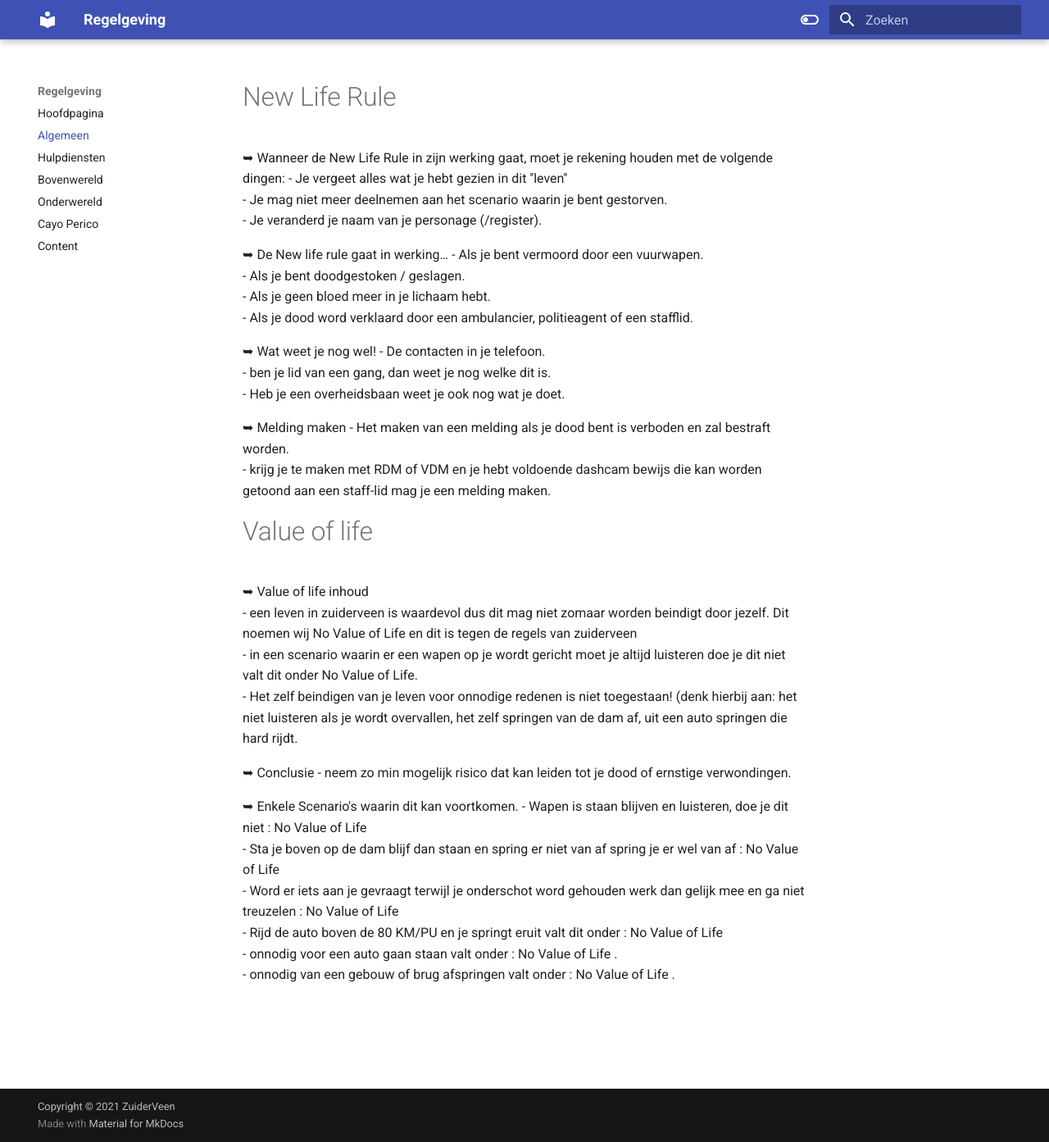
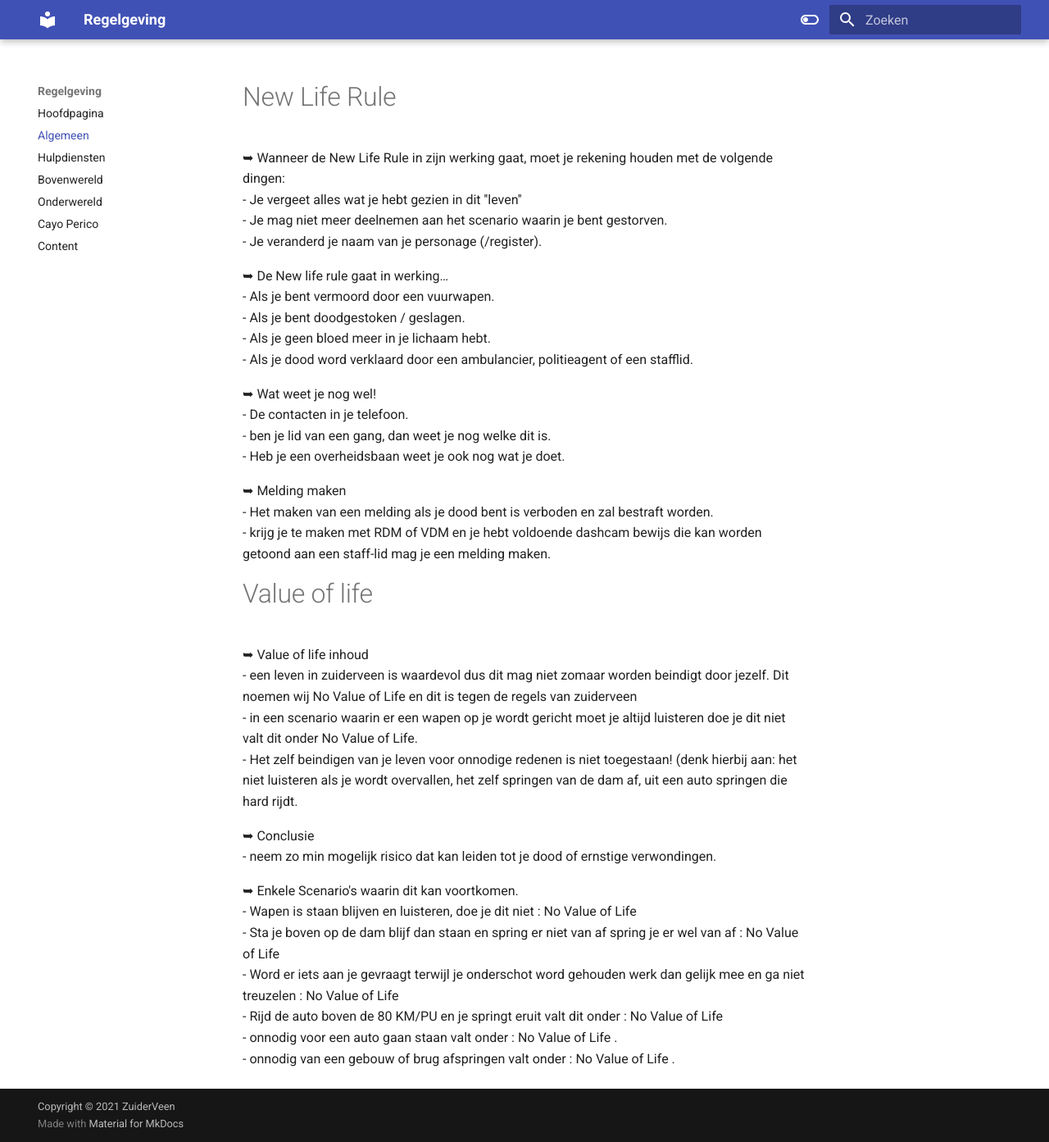
Before and after one commit to CappaWappa/Regels, an MkDocs documentation site: the page built from docs/algemeen.md, in a window 1280 px wide and 1393 px high. Shown: the whole window at 82% size. Built offline with MkDocs 1.6.1 and Material for MkDocs 9.7.7, drawn with Linux system fonts in a browser that asks for light colours; comment, search, counter and statistics services are not loaded.

```diff
--- a/docs/algemeen.md
+++ b/docs/algemeen.md
@@ -1,35 +1,35 @@
 # New Life Rule
-➥ Wanneer de New Life Rule in zijn werking gaat, moet je rekening houden met de volgende dingen:
+➥ Wanneer de New Life Rule in zijn werking gaat, moet je rekening houden met de volgende dingen:<br>
    - Je vergeet alles wat je hebt gezien in dit ''leven''</br>
    - Je mag niet meer deelnemen aan het scenario waarin je bent gestorven.</br>
    - Je veranderd je naam van je personage (/register).</br>
 
-➥  De New life rule gaat in werking…
+➥  De New life rule gaat in werking…<br>
    - Als je bent vermoord door een vuurwapen.</b></br>
    - Als je bent doodgestoken / geslagen.</b></br>
    - Als je geen bloed meer in je lichaam hebt.</b></br>
    - Als je dood word verklaard door een ambulancier, politieagent of een stafflid.</br>
 
-➥ Wat weet je nog wel! </b>
+➥ Wat weet je nog wel! <br>
    - De contacten in je telefoon.</br>
    - ben je lid van een gang, dan weet je nog welke dit is.</br>
    - Heb je een overheidsbaan weet je ook nog wat je doet.</br>
 
-➥ Melding maken </b>
+➥ Melding maken <br>
    - Het maken van een melding als je dood bent is verboden en zal bestraft worden.</br>
    - krijg je te maken met RDM of VDM en je hebt voldoende dashcam bewijs die kan worden getoond aan een staff-lid mag je een melding maken.
 
 # Value of life
 
-➥ Value of life inhoud </b></br>
+➥ Value of life inhoud </br>
    - een leven in zuiderveen is waardevol dus dit mag niet zomaar worden beindigt door jezelf. Dit noemen wij No Value of Life en dit is tegen de regels van zuiderveen </br>
    - in een scenario waarin er een wapen op je wordt gericht moet je altijd luisteren doe je dit niet valt dit onder No Value of Life.</br>
    - Het zelf beindigen van je leven voor onnodige redenen is niet toegestaan! (denk hierbij aan: het niet luisteren als je wordt overvallen, het zelf springen van de dam af, uit een auto springen die hard rijdt.</br>
 
-➥ Conclusie</b>
+➥ Conclusie<br>
    - neem zo min mogelijk risico dat kan leiden tot je dood of ernstige verwondingen.</br>
 
-➥ Enkele Scenario's waarin dit kan voortkomen.</b>
+➥ Enkele Scenario's waarin dit kan voortkomen.<br>
    - Wapen is staan blijven en luisteren, doe je dit niet : No Value of Life</br>
    - Sta je boven op de dam blijf dan staan en spring er niet van af spring je er wel van af : No Value of Life</br>
    - Word er iets aan je gevraagt terwijl je onderschot word gehouden werk dan gelijk mee en ga niet treuzelen : No Value of Life</br>
```
